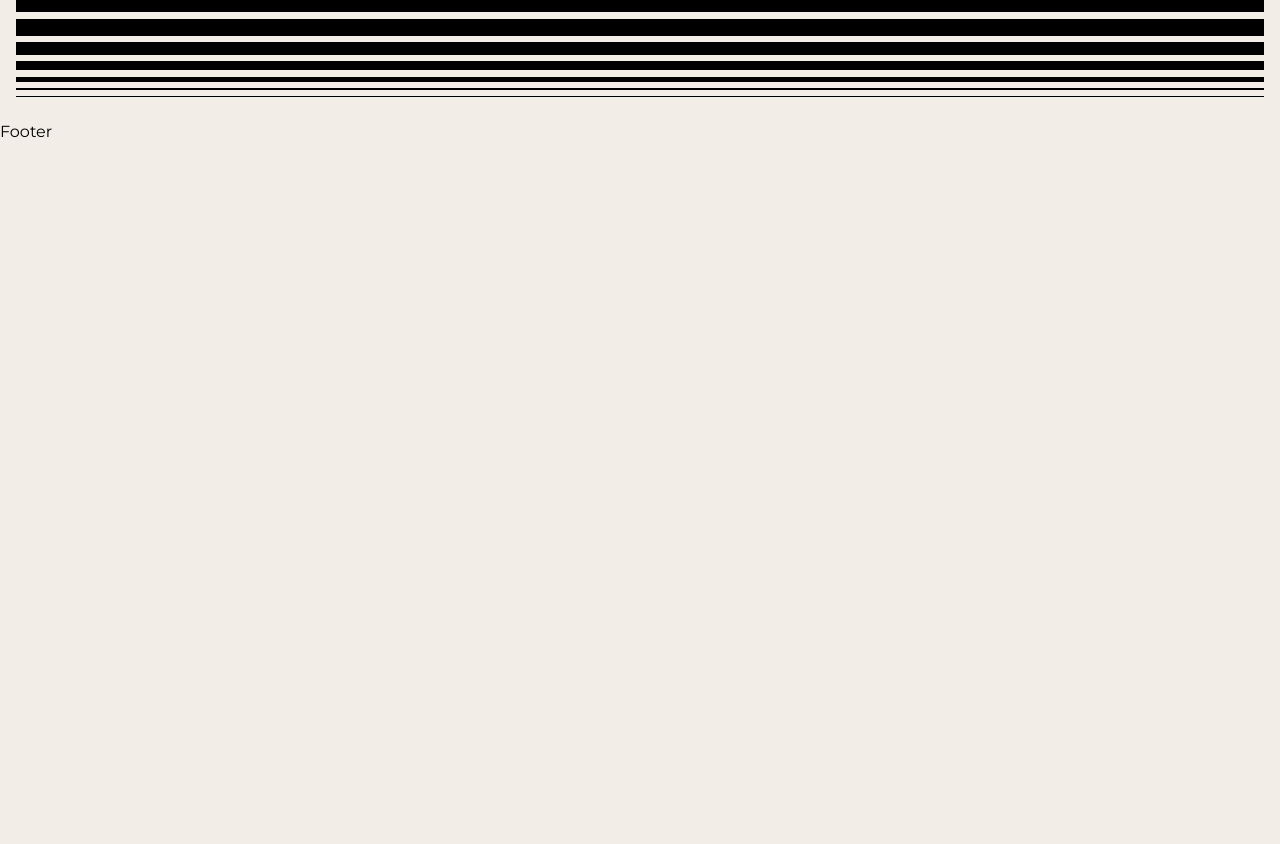
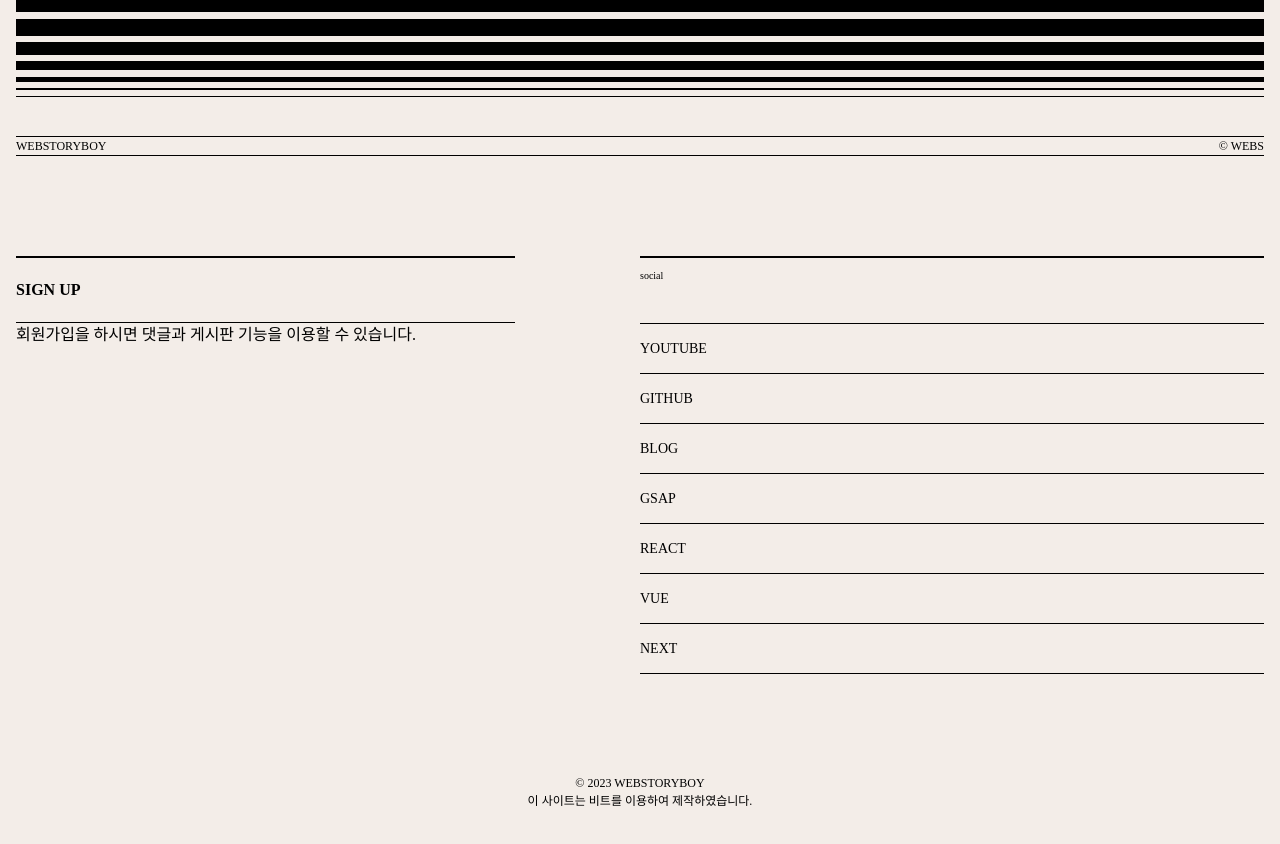
Before and after one commit to fromYeseul/port2024-next, a Next.js app: page / in a window 1280 px wide. Shown: the part 6240-7084 px from the top of the page. Before the commit the page ends 6384 px from the top, so only its background shows below. Built offline with nearby package versions, Linux system fonts and the light colour scheme; a small style sheet from the web is missing; a web font is replaced by a local one.

Commit message:
푸터 완료

```diff
--- a/src/components/Footer.jsx
+++ b/src/components/Footer.jsx
@@ -1,9 +1,40 @@
-import React from 'react'
+import React from 'react';
+import { footerText } from '@/constants';
 
 const Footer = () => {
-  return (
-    <div>Footer</div>
-  )
+    return (
+        <footer id="footer" role="contentinfo">
+            <div className="footer__inner">
+                <h2 className="footer__text">
+                    <span>webstoryboy</span>
+                    <span>© webs</span>
+                </h2>
+                <div className="footer__info">
+                    <div className="left">
+                        <div className="title">
+                            <a href="#">sign up</a>
+                        </div>
+                        <p>회원가입을 하시면 댓글과 게시판 기능을 이용할 수 있습니다.</p>
+                    </div>
+                    <div className="right">
+                        <h3>social</h3>
+                        <ul>
+                            {footerText.map((footer, key) => (
+                                <li key={key}>
+                                    <a href={footer.link}>{footer.title}</a>
+                                    <em>{footer.desc}</em>
+                                </li>
+                            ))}
+                        </ul>
+                    </div>
+                </div>
+                <div className="footer__right">
+                    © 2023 webstoryboy<br />
+                    이 사이트는 비트를 이용하여 제작하였습니다.
+                </div>
+            </div>
+        </footer>
+    )
 }
 
 export default Footer
```
